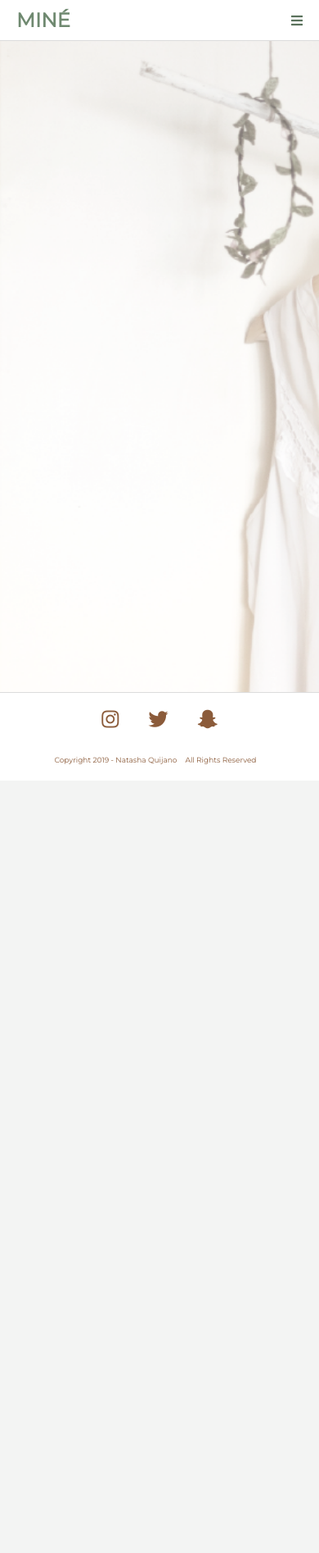
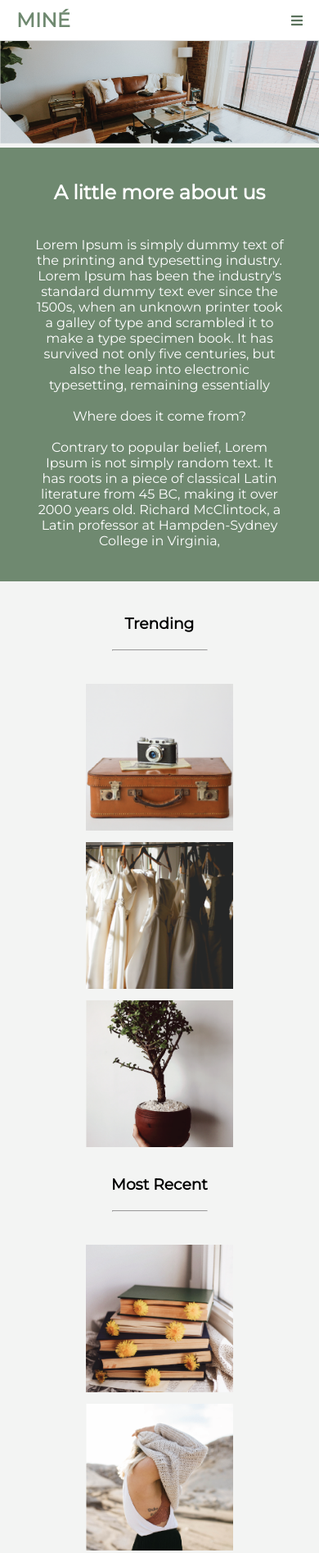
Before and after one commit to natashaquijano/blog-website, a plain HTML site: page articles.html in a window 390 px wide. Shown: the top 1894 px of the page at 82% size. Before the commit the page ends 952 px from the top, so only its background shows below. Drawn offline with Linux system fonts and the light colour scheme.

Commit message:
fixed articles page styling from web to responsiveness

```diff
--- a/articles.html
+++ b/articles.html
@@ -7,7 +7,6 @@
     <meta http-equiv="X-UA-Compatible" content="ie=edge">
     <link rel="stylesheet" href="css/style.css">
     <link rel="stylesheet" href="css/articles.css">
-    <link rel="stylesheet" href="css/landing.css">
     <link href="https://fonts.googleapis.com/css?family=Montserrat" rel="stylesheet">
     <link rel="stylesheet" href="https://use.fontawesome.com/releases/v5.8.1/css/all.css"
         integrity="sha384-50oBUHEmvpQ+1lW4y57PTFmhCaXp0ML5d60M1M7uH2+nqUivzIebhndOJK28anvf" crossorigin="anonymous">
@@ -46,16 +45,80 @@
         </div>
 
     </nav>
+    <!-- <header class="vertical-center">
+        <section class="slideshow">
+            <img src="images/article/header/article-header-image-01.png" class="articles-slideshow-image">
+        </section>
+
+    </header> -->
 
 
     <header class="vertical-center">
 
+
+        <img src="images/article/header/article-header-image-01.png" class="articles-slideshow-image">
+
+
+
+
+    </header>
+
+
+
+
+    <main>
+        <section class="articles-about">
+
+            <h2 class="articles-title">A little more about us</h2>
+
+            <p class="articles-paragraph">Lorem Ipsum is simply dummy text of the printing and typesetting industry.
+                Lorem Ipsum has been the
+                industry's standard
+                dummy text ever since the 1500s, when an unknown printer took a galley of type and scrambled it to make
+                a type specimen
+                book. It has survived not only five centuries, but also the leap into electronic typesetting, remaining
+                essentially
+                <br />
+                <br />
+                Where does it come from?
+                <br />
+                <br />
+                Contrary to popular belief, Lorem Ipsum is not simply random text. It has
+                roots in a piece of classical
+                Latin literature
+                from 45 BC, making it over 2000 years old. Richard McClintock, a Latin professor at Hampden-Sydney
+                College in Virginia,</p>
+        </section>
+
+        <h3 class="articles-trending">Trending</h3>
+        <hr class="articles-trending-recent" />
+
         <div class="header-container">
+            <div class="instagram-row">
+                <div class="instagram-column">
+                    <img src="images/articles/trending/articles-header-image-01.png" class="articles-trending-images">
+                    <img src="images/articles/trending/articles-trending-image-02.png" class="articles-trending-images">
+                    <img src="images/articles/trending/articles-trending-image-03.png" class="articles-trending-images">
+                </div>
+            </div>
 
         </div>
 
-    </header>
-    <main>
+        <h3 class="articles-recent">Most Recent</h3>
+        <hr class="articles-trending-recent" />
+
+        <div class="header-container">
+            <div class="instagram-row">
+                <div class="instagram-column">
+                    <img src="images/articles/recent/articles-recent-image-01.png" class="articles-recent-images">
+                    <img src="images/articles/recent/articles-recent-image-02.png" class="articles-recent-images">
+                    <img src="images/articles/recent/articles-recent-image-03.png" class="articles-recent-images">
+                    <img src="images/articles/recent/articles-recent-image-04.png"
+                        class="articles-recent-images recent-responsive">
+                </div>
+            </div>
+
+        </div>
 
     </main>
 
--- a/css/articles.css
+++ b/css/articles.css
@@ -0,0 +1,136 @@
+/* HEADER */
+
+header {
+    padding-top: 50px;
+}
+
+.vertical-center {
+    display: flex;
+    align-items: center;
+    justify-content: center;
+    flex-wrap: wrap;
+}
+
+/* .header-container {
+    height: 90%;
+} */
+
+/* END HEADER */
+
+
+/* SLIDESHOW */
+
+.articles-slideshow-image {
+    width: 100%;
+    margin-bottom: 5px;
+}
+
+/* END SLIDESHOW */
+
+/* ARTICLES */
+
+.articles-title {
+   text-align: center;
+   padding: 20px 0px 20px 0px;
+}
+
+.articles-about {
+    background-color: #6F8970;
+    color: #FFFFFF;
+    padding: 20px;
+}
+
+.articles-paragraph {
+text-align: center;
+padding: 20px 200px 20px 200px;
+}
+
+.articles-trending {
+text-align: center;
+padding: 40px 20px 20px 20px;
+}
+
+.articles-recent {
+text-align: center;
+padding: 20px 20px 20px 20px;
+}
+
+.articles-trending-recent {
+    width: 30%;
+    margin-left: auto;
+    margin-right: auto;
+    margin-bottom: 40px;
+}
+
+
+.articles-trending-images {
+    margin: 0px 10px 10px 10px;
+    width: 30%;
+}
+
+.articles-recent-images {
+    width: 46%;
+     margin: 0px 10px 10px 10px;
+}
+
+/* END ARTICLES */
+
+
+@media only screen and (max-width: 1630px) {
+
+.articles-paragraph {
+padding: 0px 170px 40px 170px;
+}
+
+}
+
+@media only screen and (max-width: 1600px) {
+
+.articles-paragraph {
+padding: 0px 150px 20px 150px;
+}
+
+}
+
+@media only screen and (max-width: 600px) {
+
+header{
+    padding-top: 50px;
+    padding-bottom: 0px;
+}
+
+
+.about-header-images{
+    flex-direction: column;
+    width: 50%;
+}
+
+.articles-trending-images {
+    width: 46%;
+}
+
+.about-us-title{
+padding: 0px 20px 0px 20px;
+}
+
+.articles-paragraph {
+text-align: center;
+padding: 20px 20px 20px 20px;
+}
+
+}
+
+@media only screen and (max-width: 550px) {
+
+.recent-responsive {
+    padding-bottom: 20px;
+}
+
+
+.about-us-paragraph {
+padding: 0px 20px 40px 20px;
+}
+
+
+}
+}
```
Also changed, not shown: about.html (+1 -1 lines), css/about.css (+24 -1 lines).
